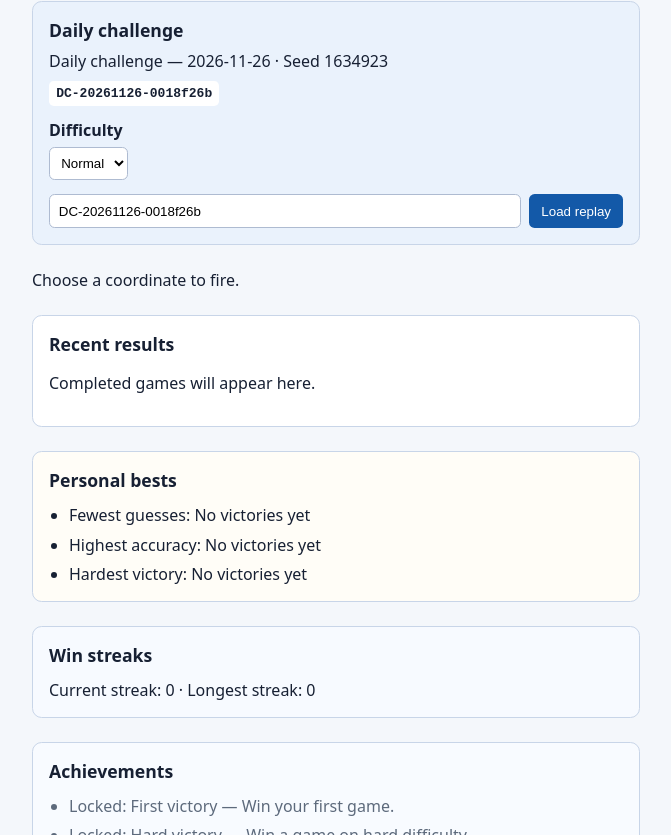
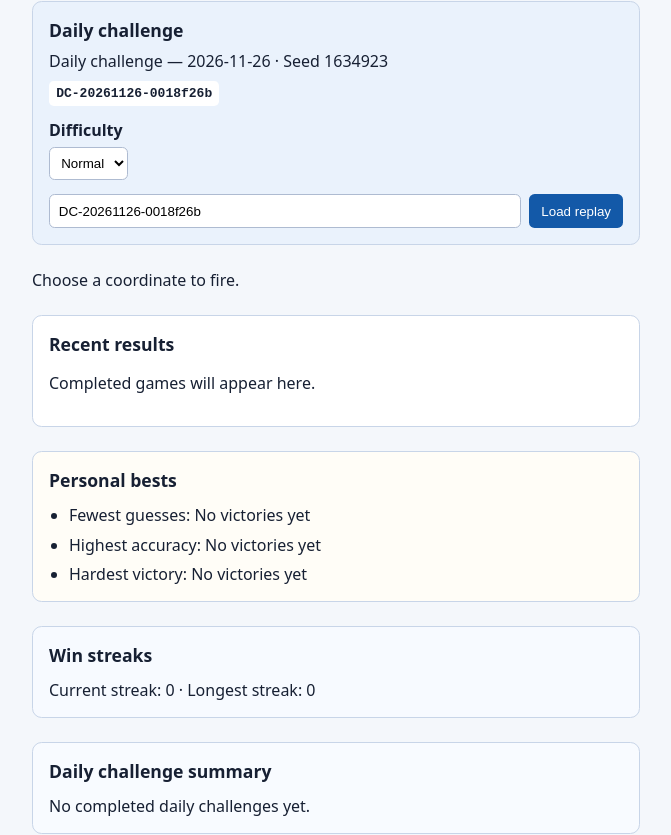
Before and after one commit to davymaish/battleship-game, a website with bundled scripts: page apps/web/index.html in a window 1280 px wide. Shown: the part 117-952 px from the top of the page, without its empty margins (304-975 px from the left). Built offline with nearby package versions, Linux system fonts and the light colour scheme.

Commit message:
Display daily challenge summary

```diff
--- /dev/null
+++ b/apps/web/src/daily-summary-panel.ts
@@ -0,0 +1,23 @@
+import type { DailyChallengeSummary } from "./daily-summary";
+
+export function formatDailyChallengeSummary(summary: DailyChallengeSummary): string {
+  if (summary.games === 0) return "No completed daily challenges yet.";
+  const average = summary.averageGuesses === null ? "—" : summary.averageGuesses.toFixed(1);
+  return `${summary.games} games · ${summary.wins} wins · ${Math.round(summary.winRate * 100)}% win rate · ${average} average guesses`;
+}
+
+export function renderDailyChallengeSummaryPanel(summary: DailyChallengeSummary): HTMLElement {
+  const section = document.createElement("section");
+  section.className = "daily-summary-panel";
+  section.setAttribute("aria-labelledby", "daily-summary-heading");
+
+  const heading = document.createElement("h2");
+  heading.id = "daily-summary-heading";
+  heading.textContent = "Daily challenge summary";
+  section.appendChild(heading);
+
+  const content = document.createElement("p");
+  content.textContent = formatDailyChallengeSummary(summary);
+  section.appendChild(content);
+  return section;
+}
--- a/apps/web/src/main.ts
+++ b/apps/web/src/main.ts
@@ -16,6 +16,8 @@ import { calculatePersonalBests } from "./personal-bests";
 import { renderPersonalBestsPanel } from "./personal-bests-panel";
 import { calculateWinStreaks } from "./win-streaks";
 import { renderWinStreaksPanel } from "./win-streaks-panel";
+import { calculateDailyChallengeSummary } from "./daily-summary";
+import { renderDailyChallengeSummaryPanel } from "./daily-summary-panel";
 import "./style.css";
 
 const appElement = document.querySelector<HTMLDivElement>("#app");
@@ -70,6 +72,7 @@ function render(): void {
   app.appendChild(renderResultsPanel(resultsArchive));
   app.appendChild(renderPersonalBestsPanel(calculatePersonalBests(resultsArchive.results)));
   app.appendChild(renderWinStreaksPanel(calculateWinStreaks(resultsArchive.results)));
+  app.appendChild(renderDailyChallengeSummaryPanel(calculateDailyChallengeSummary(resultsArchive.results)));
   const unlockedIds = new Set(unlockedAchievements(resultsArchive.results).map((achievement) => achievement.id));
   app.appendChild(renderAchievementsPanel(achievementDefinitions(), unlockedIds));
 
--- a/apps/web/src/style.css
+++ b/apps/web/src/style.css
@@ -194,3 +194,20 @@ main {
 .win-streaks-panel p {
   margin: 0.75rem 0 0;
 }
+
+.daily-summary-panel {
+  margin: 1.5rem 0;
+  padding: 1rem;
+  border: 1px solid #c8d5e8;
+  border-radius: 0.6rem;
+  background: #f8fbff;
+}
+
+.daily-summary-panel h2 {
+  margin: 0;
+  font-size: 1.1rem;
+}
+
+.daily-summary-panel p {
+  margin: 0.75rem 0 0;
+}
```
Also changed, not shown: apps/web/src/daily-summary-panel.test.ts (added, +12 -0 lines).
